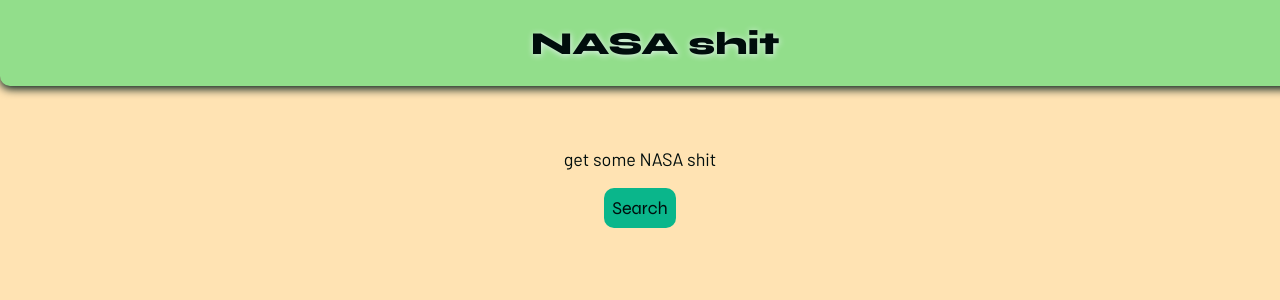
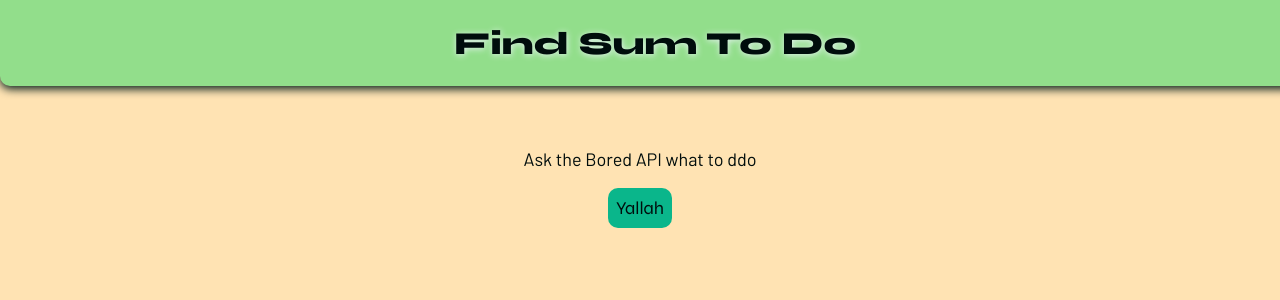
Before and after one commit to mixedbyinstinct/playground, a React (Create React App) app: page / in a window 1280 px wide. Shown: the top 300 px of the page. Built offline with nearby package versions, Linux system fonts and the light colour scheme.

Commit message:
bored api

```diff
--- a/src/app.jsx
+++ b/src/app.jsx
@@ -86,6 +86,7 @@
 }
 & p {
     text-align: center;
+    animation: fadeIn 1s;
 }
 `;
 
@@ -101,12 +102,26 @@
 padding: 8px;
 `;
 
+const MessageBox = styled.header`
+background-color: #0ba68b;
+color: #000d0c;
+border-bottom-left-radius: 10px;
+border-bottom-right-radius: 10px;
+& h1 {
+  font-family: 'heading';
+  font-size: 24px;
+  animation: rotateIn 2s;
+}
+animation: rotateInDownLeft 1.5s;
+box-shadow: 0 0 5px inset #e7f6f3;
+`;
+
 const App = () => {
-    const [vid, setVid] = useState('');
+    const [what, setWhat] = useState('');
     const [show, setShow] = useState(false);
     function go() {
-        axios.get("https://api.nasa.gov/planetary/apod?api-key=OS1bLo2XfPyR3ysfMWIhtpCrLDVdO3uuHK3UHO5M").then(({data}) => {
-             setVid(data.url);
+        axios.get("http://boredapi.com/api/activity").then(({data}) => {
+             setWhat(data.activity);
              setShow(true);
         });
     }
@@ -114,12 +129,16 @@
     <>
     <GlobalStyles />
     <Jumbotron>
-        <h1>NASA shit</h1>
+        <h1>Find Sum To Do</h1>
     </Jumbotron>
     <Container>
-    <p>get some NASA shit</p>
-    <Button onClick={go}>Search</Button>
-    {show ? <><p>here:</p> <video src={vid} controls /></> : <div />}
+    <p>Ask the Bored API what to ddo</p>
+    <Button onClick={go}>Yallah</Button>
+    {show ? <>
+    <p>you should</p>
+    <MessageBox>
+      <h1>{what}</h1>
+      </MessageBox></> : <div />}
     </Container>
     </>
   );
```
